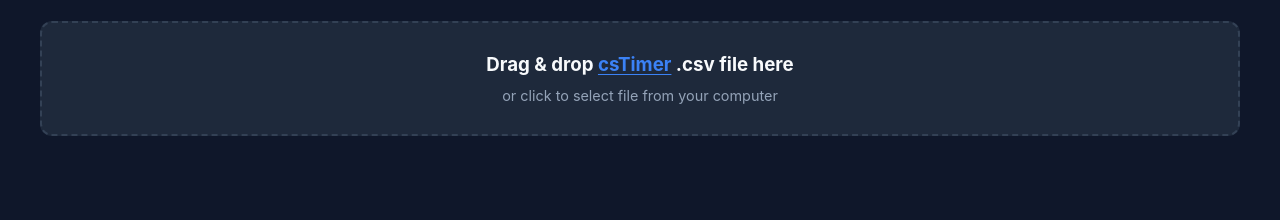
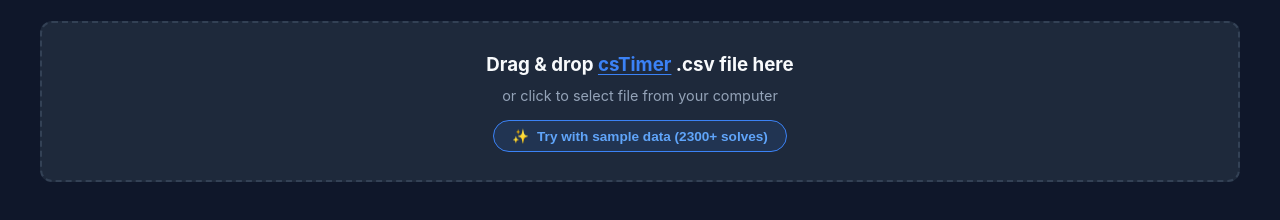
Before and after one commit to s4ymyn4mee/speedcubing_stats, a plain HTML site: page index.html in a window 1280 px wide. Shown: the part 92-312 px from the top of the page. Drawn offline with nearby package versions, Linux system fonts and the light colour scheme.

Commit message:
Added demo data button and sample.csv

```diff
--- a/index.html
+++ b/index.html
@@ -96,6 +96,28 @@
     .drop-zone input { display: none; }
     .drop-zone p { color: var(--text-muted); margin-top: 6px; font-size: 0.9rem; }
 
+    /* Demo Button */
+    .btn-demo {
+      display: inline-flex;
+      align-items: center;
+      gap: 8px;
+      background: rgba(59, 130, 246, 0.12);
+      border: 1px solid var(--primary);
+      color: #60a5fa;
+      padding: 7px 18px;
+      border-radius: 20px;
+      font-size: 0.85rem;
+      font-weight: 600;
+      cursor: pointer;
+      margin-top: 14px;
+      transition: all 0.2s ease;
+    }
+    .btn-demo:hover {
+      background: var(--primary);
+      color: #fff;
+      transform: translateY(-1px);
+    }
+
     .file-badge {
       display: inline-flex;
       align-items: center;
@@ -483,6 +505,11 @@
     <div id="dropInitial">
       <h3 id="tDropTitle">Drag & drop csTimer .csv file here</h3>
       <p id="tDropSub">or click to select file from your computer</p>
+      <div>
+        <button type="button" class="btn-demo" id="btnDemo" onclick="event.stopPropagation(); loadDemoData();">
+          ✨ <span id="tDemoBtn">Try with sample data (2300+ solves)</span>
+        </button>
+      </div>
     </div>
     <div id="dropLoaded" style="display: none;">
       <div class="file-badge">
@@ -601,7 +628,7 @@
     </div>
   </div>
 
-  <!-- PB Progression Chart (Full Width) -->
+  <!-- PB Progression Chart -->
   <div class="chart-box" id="pbProgBox">
     <div class="chart-header">
       <h2>
@@ -609,14 +636,13 @@
         <span class="chart-subhint" id="pbMilestonesCount"></span>
       </h2>
     </div>
-    <!-- Лента вех с быстрыми кликами по рекордам -->
     <div class="milestones-ribbon" id="pbRibbon"></div>
     <div class="canvas-wrapper">
       <canvas id="pbChart"></canvas>
     </div>
   </div>
 
-  <!-- Time of Day Chart (Full Width) -->
+  <!-- Time of Day Chart -->
   <div class="chart-box" id="hourlyBox">
     <div class="chart-header">
       <h2 id="hourlyTitle">Average Speed by Time of Day</h2>
@@ -664,6 +690,8 @@
       dropTitle: `Перетащи сюда .csv файл из ${csTimerLinkHtml}`,
       dropSub: 'или нажми для выбора файла на компьютере',
       dropReplace: 'Нажмите или перетащите другой файл для замены',
+      demoBtn: 'Попробовать на демо-данных (2300+ сборок)',
+      demoLoading: 'Загрузка данных...',
       cutoffLabel: 'Отсечка:',
       cutoffUnit: 'с',
       showLabels: 'Числа на столбиках',
@@ -676,7 +704,7 @@
       inDist: 'В гистограмме',
       filtered: 'Отсеяно (фейлы/DNF):',
       pb: 'Лучшая попытка (PB):',
-      mean: 'Среднее (Mean)',
+      mean: 'Среднее (Mean):',
       median: 'Медиана:',
       std: 'Станд. откл. (σ):',
       worst: 'Худшая сборка (без DNF):',
@@ -689,7 +717,6 @@
       trendY: 'Время (сек)',
       tooltipSolve: 'Сборка #',
       countLabel: 'Сборок:',
-      // Инспектор и бейджи
       inspTitle: 'Инспектор сборки',
       btnPrevTitle: 'Предыдущая сборка (←)',
       btnNextTitle: 'Следующая сборка (→)',
@@ -707,11 +734,9 @@
       tagTop25: '⚡ Топ 25% (Быстрая)',
       tagBottom25: '🐢 Худшие 25% (Медленная)',
       tagWorst: '⚠️ Худшая сборка',
-      // Графики
       pbProgTitle: 'Хроника рекордов',
       pbProgY: 'Время рекорда (сек)',
       formatRecordsCount: (count) => `(Всего установлено рекордов: ${count})`,
-      currentPb: 'Текущий рекорд',
       clickToInspect: 'Нажмите, чтобы открыть сборку в инспекторе',
       hourlyTitle: 'Скорость по времени суток',
       hourlyX: 'Час суток',
@@ -727,6 +752,8 @@
       dropTitle: `Drag & drop ${csTimerLinkHtml} .csv file here`,
       dropSub: 'or click to select file from your computer',
       dropReplace: 'Click or drop another file to replace',
+      demoBtn: 'Try with sample data (2300+ solves)',
+      demoLoading: 'Loading data...',
       cutoffLabel: 'Cutoff:',
       cutoffUnit: 's',
       showLabels: 'Counts above bars',
@@ -739,7 +766,7 @@
       inDist: 'In distribution',
       filtered: 'Filtered out (fails/DNF):',
       pb: 'PB (Single):',
-      mean: 'Mean',
+      mean: 'Mean:',
       median: 'Median:',
       std: 'Std. Dev. (σ):',
       worst: 'Worst (excl. DNF):',
@@ -752,7 +779,6 @@
       trendY: 'Time (s)',
       tooltipSolve: 'Solve #',
       countLabel: 'Solves:',
-      // Inspector & Badges
       inspTitle: 'Solve Inspector',
       btnPrevTitle: 'Previous solve (←)',
       btnNextTitle: 'Next solve (→)',
@@ -770,11 +796,9 @@
       tagTop25: '⚡ Top 25% (Fast)',
       tagBottom25: '🐢 Bottom 25% (Slow)',
       tagWorst: '⚠️ Worst Solve',
-      // Charts
       pbProgTitle: 'PB Progression Milestones',
       pbProgY: 'Record Time (s)',
       formatRecordsCount: (count) => `(${count} records set)`,
-      currentPb: 'Current PB',
       clickToInspect: 'Click to open in inspector',
       hourlyTitle: 'Average Speed by Time of Day',
       hourlyX: 'Hour of Day',
@@ -827,6 +851,7 @@
     document.getElementById('tDropTitle').innerHTML = t.dropTitle;
     document.getElementById('tDropSub').textContent = t.dropSub;
     document.getElementById('tDropReplace').textContent = t.dropReplace;
+    document.getElementById('tDemoBtn').textContent = t.demoBtn;
     document.getElementById('tCutoffLabel').textContent = t.cutoffLabel;
     document.getElementById('tCutoffUnit').textContent = t.cutoffUnit;
     document.getElementById('tShowLabels').textContent = t.showLabels;
@@ -836,7 +861,6 @@
     document.getElementById('trendTitle').textContent = t.trendTitle;
     document.getElementById('tClickHint').textContent = t.clickHint;
 
-    // Inspector
     document.getElementById('tInspTitle').textContent = t.inspTitle;
     document.getElementById('btnPrevNav').title = t.btnPrevTitle;
     document.getElementById('btnNextNav').title = t.btnNextTitle;
@@ -850,7 +874,6 @@
     document.getElementById('tInspScramble').textContent = t.inspScramble;
     document.getElementById('btnCopyScramble').textContent = t.copy;
 
-    // Charts
     document.getElementById('pbProgTitle').textContent = t.pbProgTitle;
     if (rawSolves.length) {
       document.getElementById('pbMilestonesCount').textContent = t.formatRecordsCount(cachedMilestones.length);
@@ -925,12 +948,12 @@
     return { time: timeVal, isDnf, isPlus2 };
   }
 
-  function handleFile(file) {
-    document.getElementById('fileNameDisplay').textContent = file.name;
+  function processCsv(source, displayName) {
+    document.getElementById('fileNameDisplay').textContent = displayName;
     document.getElementById('dropInitial').style.display = 'none';
     document.getElementById('dropLoaded').style.display = 'block';
 
-    Papa.parse(file, {
+    Papa.parse(source, {
       header: true,
       skipEmptyLines: true,
       delimiter: ";",
@@ -997,6 +1020,31 @@
     });
   }
 
+  function handleFile(file) {
+    processCsv(file, file.name);
+  }
+
+  async function loadDemoData() {
+    const btn = document.getElementById('btnDemo');
+    const t = i18n[currentLang];
+    const originalText = btn.innerHTML;
+    btn.innerHTML = `⏳ <span>${t.demoLoading}</span>`;
+    btn.style.pointerEvents = 'none';
+
+    try {
+      const response = await fetch('sample.csv');
+      if (!response.ok) throw new Error('sample.csv not found');
+      const csvText = await response.text();
+      processCsv(csvText, 'sample.csv (Demo Session)');
+    } catch (err) {
+      alert(currentLang === 'ru'
+        ? 'Не удалось загрузить sample.csv. Убедись, что файл sample.csv находится в корне репозитория.'
+        : 'Failed to load sample.csv. Please ensure sample.csv is placed in the repository root.');
+      btn.innerHTML = originalText;
+      btn.style.pointerEvents = 'auto';
+    }
+  }
+
   function computeWcaRollingAo(times, windowSize) {
     const n = windowSize;
     const result = new Array(times.length).fill(null);
@@ -1057,7 +1105,6 @@
     return `rgb(${r}, ${g}, ${b})`;
   }
 
-  // --- ГРАФИК 1: Тренд ---
   function buildTrendChart() {
     const t = i18n[currentLang];
     const labels = rawSolves.map(s => s.no);
@@ -1119,14 +1166,12 @@
     });
   }
 
-  // --- ГРАФИК 2: Хроника рекордов (Без срезанных краев точек) ---
   function buildPbProgressionChart() {
     const t = i18n[currentLang];
     const total = rawSolves.length;
 
     document.getElementById('pbMilestonesCount').textContent = t.formatRecordsCount(cachedMilestones.length);
 
-    // 1. Лента вех
     const ribbonEl = document.getElementById('pbRibbon');
     ribbonEl.innerHTML = cachedMilestones.map(m => {
       const dropHtml = m.drop > 0 ? `<span class="chip-drop">(-${m.drop.toFixed(2)}${t.cutoffUnit})</span>` : '';
@@ -1139,7 +1184,6 @@
       `;
     }).join('');
 
-    // 2. Линейный датасет
     const chartPoints = [];
     const radii = [];
     const hoverRadii = [];
@@ -1175,7 +1219,7 @@
           stepped: 'after',
           fill: true,
           backgroundColor: 'rgba(16, 185, 129, 0.08)',
-          clip: false, // Отключает обрезку кружков на левой границе
+          clip: false,
           pointRadius: radii,
           pointHoverRadius: hoverRadii,
           pointHitRadius: hitRadii,
@@ -1189,7 +1233,6 @@
         responsive: true,
         maintainAspectRatio: false,
         layout: {
-          // Внутренний отступ холста для свободного отображения точек
           padding: { left: 12, right: 16, top: 12, bottom: 6 }
         },
         interaction: {
@@ -1234,9 +1277,9 @@
         },
         scales: {
           y: {
-            grace: '6%', // Запас сверху, чтобы верхняя точка не резалась
+            grace: '6%',
             grid: { color: '#334155' },
-            ticks: { color: '#94a3b8', padding: 12 }, // Отступ от чисел оси
+            ticks: { color: '#94a3b8', padding: 12 },
             title: { display: true, text: t.pbProgY, color: '#94a3b8' }
           },
           x: {
@@ -1257,7 +1300,6 @@
     document.getElementById('inspectorBox').scrollIntoView({ behavior: 'smooth', block: 'nearest' });
   }
 
-  // --- ГРАФИК 3: Скорость по часам суток ---
   function buildHourlyChart() {
     const t = i18n[currentLang];
     const cutoff = parseFloat(cutoffInput.value) || 25.0;
@@ -1327,7 +1369,7 @@
                 const count = countData[hour];
                 if (count === 0) return 'No solves';
                 const lines = [
-                  `${t.mean}: ${ctx.parsed.y} ${t.cutoffUnit}`,
+                  `${t.mean} ${ctx.parsed.y} ${t.cutoffUnit}`,
                   `${t.countLabel} ${count}`
                 ];
                 if (count < minSolves) lines.push(t.smallSampleWarning);
@@ -1352,7 +1394,6 @@
     });
   }
 
-  // --- ЛОГИКА ИНСПЕКТОРА СБОРКИ ---
   function displaySolveDetails(index) {
     if (index < 0 || index >= rawSolves.length) return;
     currentInspectedIndex = index;
@@ -1512,7 +1553,6 @@
     if (e.key === 'Enter') searchSolveSubmit();
   });
 
-  // --- ОБНОВЛЕНИЕ ГИСТОГРАММЫ И СТАТИСТИКИ ---
   function updateDashboard() {
     const t = i18n[currentLang];
     const cutoff = parseFloat(cutoffInput.value) || 25.0;
@@ -1526,7 +1566,6 @@
     const plus2Count = rawSolves.filter(s => s.isPlus2).length;
     const removedCount = total - clean.length;
 
-    // Карточка 1: Объемы
     document.getElementById('colVolume').innerHTML = `
       <li><span>${t.totalSolves}</span><span class="val">${total}</span></li>
       <li><span>${t.dnf}</span><span class="val" style="color: var(--danger)">${dnfCount} (${(dnfCount/total*100).toFixed(2)}%)</span></li>
@@ -1535,7 +1574,6 @@
       <li><span>${t.filtered}</span><span class="val">${removedCount} (${(removedCount/total*100).toFixed(1)}%)</span></li>
     `;
 
-    // Карточка 2: Single метрики
     if (completed.length) {
       const cTimes = completed.map(s => s.time);
       const pb = Math.min(...cTimes);
@@ -1550,14 +1588,13 @@
 
       document.getElementById('colSingle').innerHTML = `
         <li><span>${t.pb}</span><span class="val" style="color: var(--success)">${pb.toFixed(2)} ${t.cutoffUnit}</span></li>
-        <li><span>${t.mean}:</span><span class="val">${mean.toFixed(2)} ${t.cutoffUnit}</span></li>
+        <li><span>${t.mean}</span><span class="val">${mean.toFixed(2)} ${t.cutoffUnit}</span></li>
         <li><span>${t.median}</span><span class="val">${median.toFixed(2)} ${t.cutoffUnit}</span></li>
         <li><span>${t.std}</span><span class="val">${std.toFixed(2)} ${t.cutoffUnit}</span></li>
         <li><span>${t.worst}</span><span class="val" style="color: var(--danger)">${worst.toFixed(2)} ${t.cutoffUnit}</span></li>
       `;
     }
 
-    // Карточка 3: Рекорды средних
     const windows = [5, 12, 100, 500, 1000];
     document.getElementById('colAverages').innerHTML = windows.map(w => {
       const val = cachedBestAos[w];
@@ -1565,7 +1602,6 @@
       return `<li><span>Best Ao${w}:</span><span class="val">${displayVal}</span></li>`;
     }).join('');
 
-    // --- Обновление Гистограммы ---
     document.getElementById('histTitle').textContent = `${t.histTitle} (< ${cutoff.toFixed(1)} ${t.cutoffUnit})`;
     const groups = {};
     clean.forEach(s => {
@@ -1629,7 +1665,6 @@
       }
     });
 
-    // --- Обновление шкалы тренда ---
     if (trendChartInst) {
       trendChartInst.options.scales.y.max = cutoff + 0.5;
       trendChartInst.options.scales.y.title.text = t.trendY;
```
Also changed, not shown: sample.csv (renamed from times.csv).
